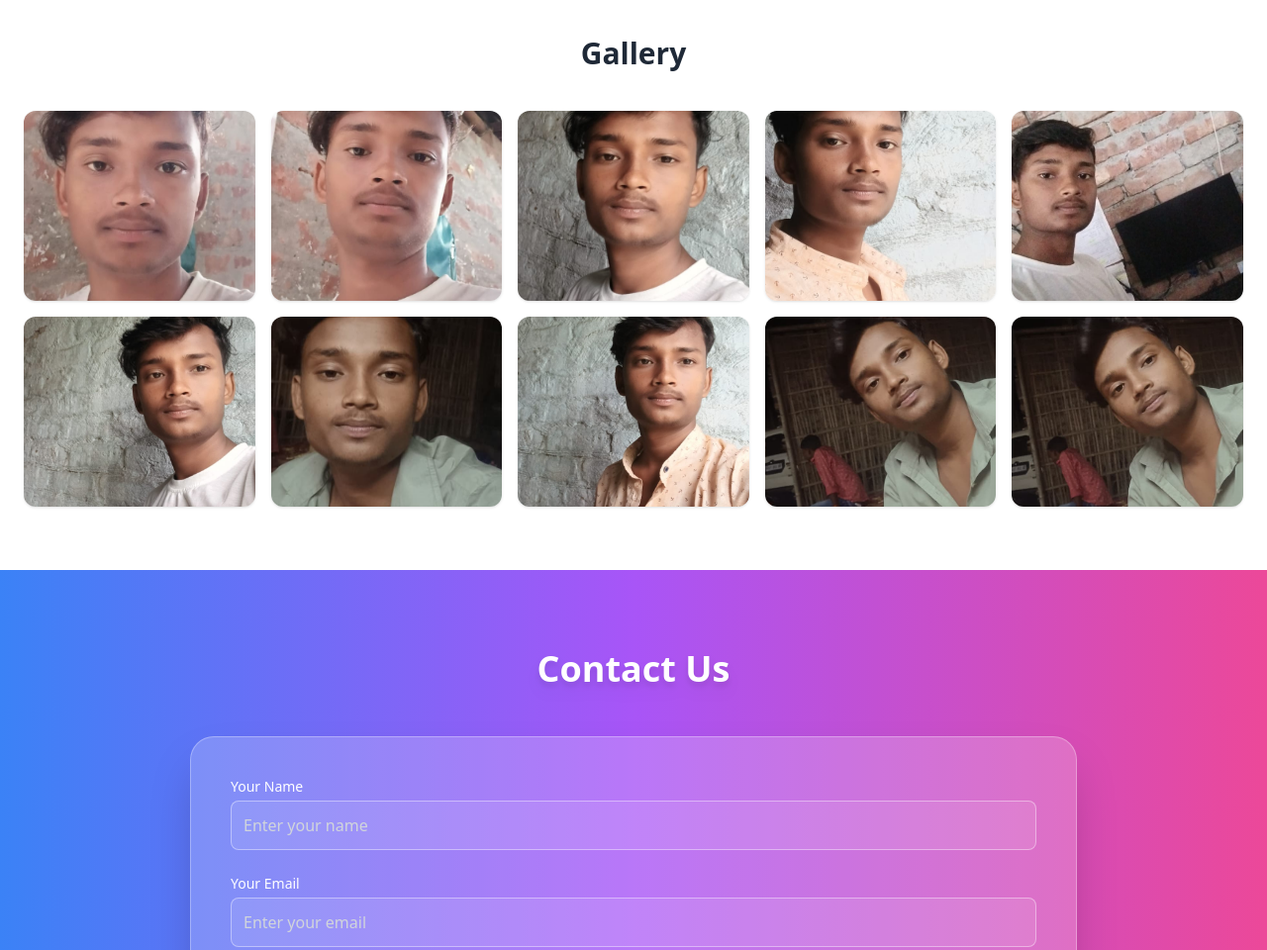
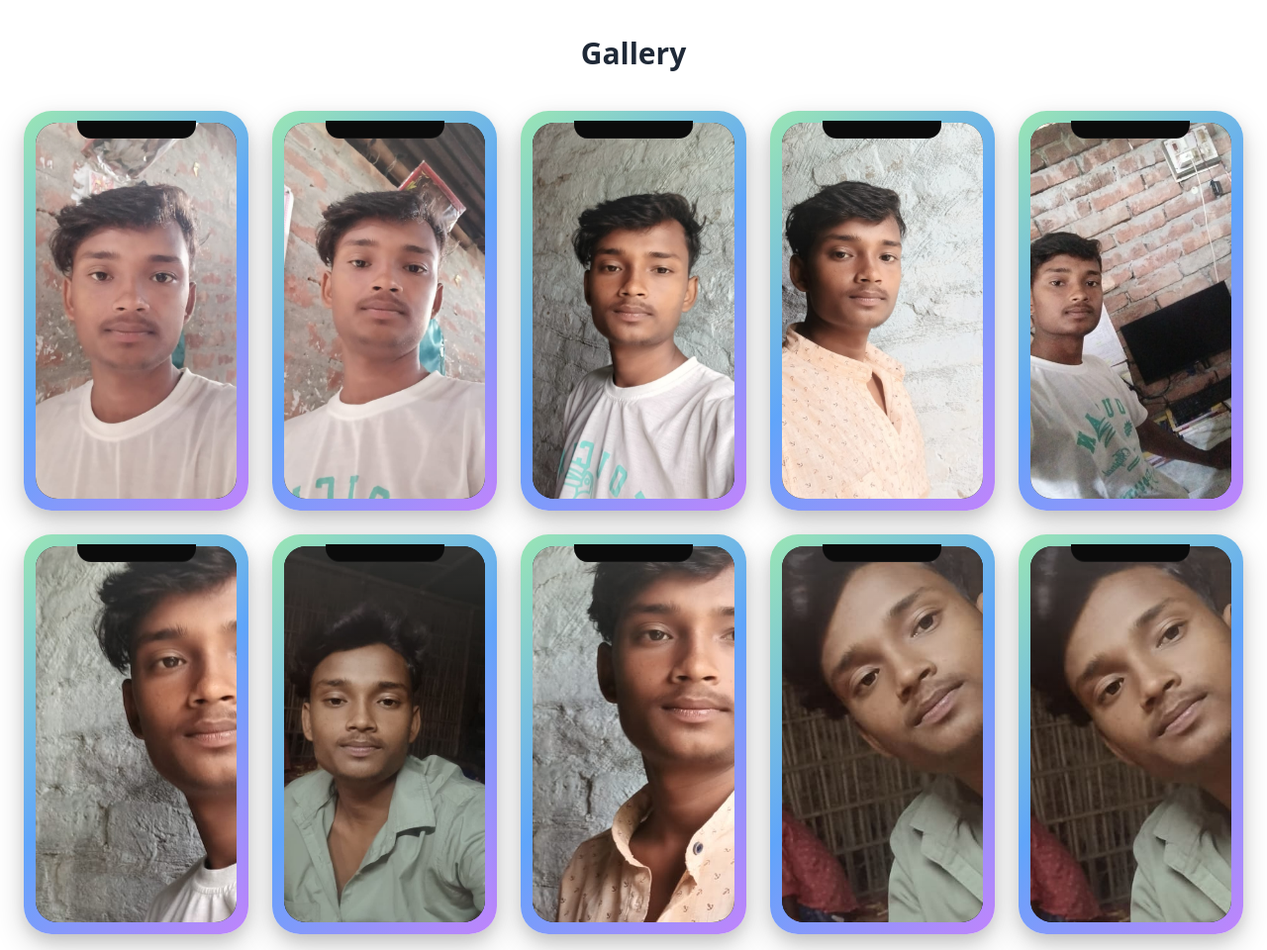
Before and after one commit to gbhupesh060-git/bhupesh, a plain HTML site: page index.html in a window 1280 px wide. Shown: the part 1240-2200 px from the top of the page at 99% size. Drawn offline with nearby package versions, Linux system fonts and the light colour scheme.

Commit message:
Update index.html

```diff
--- a/index.html
+++ b/index.html
@@ -53,69 +53,156 @@
 <section id="gallery" class="bg-white py-16 px-6">
   <h2 class="text-3xl font-semibold text-center mb-10">Gallery</h2>
 
-  <!-- Gallery Grid (10 Images) -->
-  <div class="grid grid-cols-2 sm:grid-cols-3 md:grid-cols-5 gap-4">
+  <!-- Gallery Grid -->
+  <div class="grid grid-cols-2 sm:grid-cols-3 md:grid-cols-5 gap-6">
 
-    <img src="1.jpg"
-         class="rounded-xl shadow hover:scale-105 transition cursor-pointer w-full h-48 object-cover"
-         onclick="openPhoto(this.src)">
+    <!-- Image 1 -->
+    <div class="device mx-auto w-full max-w-[260px] aspect-[9/16]">
+      <div class="screen">
+        <img src="1.jpg" class="h-full w-full object-cover" onclick="openPhoto(this.src)" />
+        <span class="gloss"></span>
+      </div>
+      <span class="notch"></span>
+    </div>
 
-    <img src="2.jpg"
-         class="rounded-xl shadow hover:scale-105 transition cursor-pointer w-full h-48 object-cover"
-         onclick="openPhoto(this.src)">
+    <!-- Image 2 -->
+    <div class="device mx-auto w-full max-w-[260px] aspect-[9/16]">
+      <div class="screen">
+        <img src="2.jpg" class="h-full w-full object-cover" onclick="openPhoto(this.src)" />
+        <span class="gloss"></span>
+      </div>
+      <span class="notch"></span>
+    </div>
 
-    <img src="3.jpg"
-         class="rounded-xl shadow hover:scale-105 transition cursor-pointer w-full h-48 object-cover"
-         onclick="openPhoto(this.src)">
+    <!-- Image 3 -->
+    <div class="device mx-auto w-full max-w-[260px] aspect-[9/16]">
+      <div class="screen">
+        <img src="3.jpg" class="h-full w-full object-cover" onclick="openPhoto(this.src)" />
+        <span class="gloss"></span>
+      </div>
+      <span class="notch"></span>
+    </div>
 
-    <img src="4.jpg"
-         class="rounded-xl shadow hover:scale-105 transition cursor-pointer w-full h-48 object-cover"
-         onclick="openPhoto(this.src)">
+    <!-- Image 4 -->
+    <div class="device mx-auto w-full max-w-[260px] aspect-[9/16]">
+      <div class="screen">
+        <img src="4.jpg" class="h-full w-full object-cover" onclick="openPhoto(this.src)" />
+        <span class="gloss"></span>
+      </div>
+      <span class="notch"></span>
+    </div>
 
-    <img src="5.jpg"
-         class="rounded-xl shadow hover:scale-105 transition cursor-pointer w-full h-48 object-cover"
-         onclick="openPhoto(this.src)">
+    <!-- Image 5 -->
+    <div class="device mx-auto w-full max-w-[260px] aspect-[9/16]">
+      <div class="screen">
+        <img src="5.jpg" class="h-full w-full object-cover" onclick="openPhoto(this.src)" />
+        <span class="gloss"></span>
+      </div>
+      <span class="notch"></span>
+    </div>
 
-    <img src="6.jpg"
-         class="rounded-xl shadow hover:scale-105 transition cursor-pointer w-full h-48 object-cover"
-         onclick="openPhoto(this.src)">
+    <!-- Image 6 -->
+    <div class="device mx-auto w-full max-w-[260px] aspect-[9/16]">
+      <div class="screen">
+        <img src="6.jpg" class="h-full w-full object-cover" onclick="openPhoto(this.src)" />
+        <span class="gloss"></span>
+      </div>
+      <span class="notch"></span>
+    </div>
 
-    <img src="7.jpg"
-         class="rounded-xl shadow hover:scale-105 transition cursor-pointer w-full h-48 object-cover"
-         onclick="openPhoto(this.src)">
+    <!-- Image 7 -->
+    <div class="device mx-auto w-full max-w-[260px] aspect-[9/16]">
+      <div class="screen">
+        <img src="7.jpg" class="h-full w-full object-cover" onclick="openPhoto(this.src)" />
+        <span class="gloss"></span>
+      </div>
+      <span class="notch"></span>
+    </div>
 
-    <img src="8.jpg"
-         class="rounded-xl shadow hover:scale-105 transition cursor-pointer w-full h-48 object-cover"
-         onclick="openPhoto(this.src)">
+    <!-- Image 8 -->
+    <div class="device mx-auto w-full max-w-[260px] aspect-[9/16]">
+      <div class="screen">
+        <img src="8.jpg" class="h-full w-full object-cover" onclick="openPhoto(this.src)" />
+        <span class="gloss"></span>
+      </div>
+      <span class="notch"></span>
+    </div>
 
-    <img src="9.jpg"
-         class="rounded-xl shadow hover:scale-105 transition cursor-pointer w-full h-48 object-cover"
-         onclick="openPhoto(this.src)">
+    <!-- Image 9 -->
+    <div class="device mx-auto w-full max-w-[260px] aspect-[9/16]">
+      <div class="screen">
+        <img src="9.jpg" class="h-full w-full object-cover" onclick="openPhoto(this.src)" />
+        <span class="gloss"></span>
+      </div>
+      <span class="notch"></span>
+    </div>
 
-    <img src="10.jpg"
-         class="rounded-xl shadow hover:scale-105 transition cursor-pointer w-full h-48 object-cover"
-         onclick="openPhoto(this.src)">
+    <!-- Image 10 -->
+    <div class="device mx-auto w-full max-w-[260px] aspect-[9/16]">
+      <div class="screen">
+        <img src="10.jpg" class="h-full w-full object-cover" onclick="openPhoto(this.src)" />
+        <span class="gloss"></span>
+      </div>
+      <span class="notch"></span>
+    </div>
 
   </div>
+</section>
 
-  <!-- Fullscreen Modal -->
-  <div id="photoModal"
-       class="fixed inset-0 bg-black bg-opacity-90 hidden items-center justify-center z-50">
-    <span class="absolute top-5 right-8 text-white text-3xl cursor-pointer" onclick="closePhoto()">&times;</span>
-    <img id="modalImg" class="max-h-[90%] max-w-[90%] rounded-xl shadow-lg">
-  </div>
-
-  <script>
-    function openPhoto(src) {
-      document.getElementById("photoModal").style.display = "flex";
-      document.getElementById("modalImg").src = src;
-    }
-
-    function closePhoto() {
-      document.getElementById("photoModal").style.display = "none";
-    }
-  </script>
-</section>
+<!-- Premium Mobile Frame CSS -->
+<style>
+  .device {
+    position: relative;
+    border-radius: 28px;
+    padding: 12px;
+    background: linear-gradient(135deg, #9AE6B4, #60A5FA, #C084FC);
+    box-shadow: 0 12px 30px rgba(0,0,0,.18), 0 6px 14px rgba(0,0,0,.1);
+    transition: transform .3s ease, box-shadow .3s ease;
+  }
+  .device:hover {
+    transform: translateY(-4px);
+    box-shadow: 0 18px 40px rgba(0,0,0,.22), 0 8px 18px rgba(0,0,0,.12);
+  }
+  .device > .screen {
+    position: relative;
+    height: 100%;
+    width: 100%;
+    border-radius: 22px;
+    overflow: hidden;
+    background: #0b0b0b;
+  }
+  .device .gloss {
+    content: "";
+    position: absolute;
+    inset: 0;
+    background: linear-gradient(180deg, rgba(255,255,255,.18), rgba(255,255,255,0) 40%);
+    pointer-events: none;
+  }
+  .device::after {
+    content: "";
+    position: absolute;
+    inset: -2px;
+    border-radius: 30px;
+    background: radial-gradient(80% 80% at 20% 0%, rgba(255,255,255,.35), rgba(255,255,255,0) 60%);
+    filter: blur(10px);
+    opacity: 0;
+    transition: opacity .3s ease;
+    pointer-events: none;
+  }
+  .device:hover::after { opacity: .6; }
+  .device .notch {
+    position: absolute;
+    top: 10px;
+    left: 50%;
+    transform: translateX(-50%);
+    height: 18px;
+    width: 120px;
+    background: #0b0b0b;
+    border-radius: 0 0 14px 14px;
+    box-shadow: inset 0 -1px 0 rgba(255,255,255,.06);
+    z-index: 2;
+  }
+</style>
 
 
 
```
